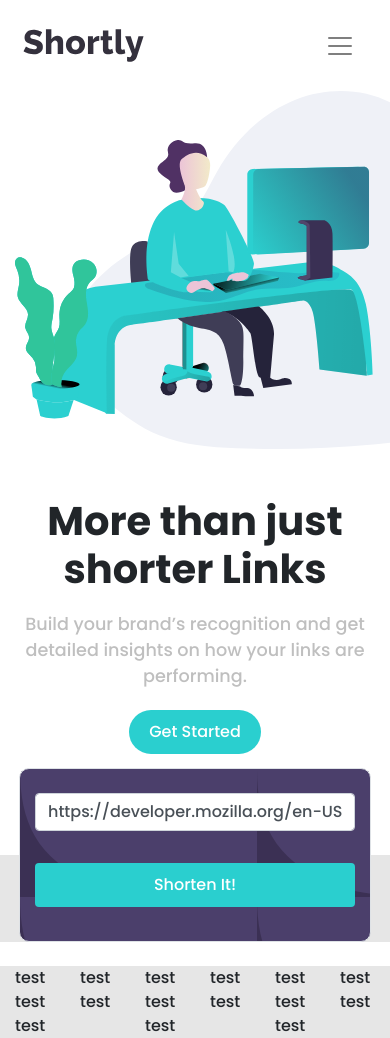
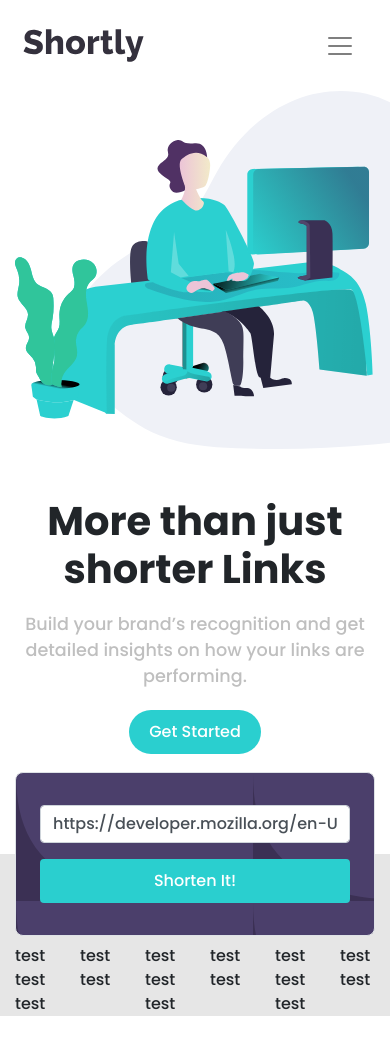
Before and after one commit to MarkusHeine/Frontend-Mentor-Shortly-URL-shortening-API-Challenge, a React (Create React App) app in the folder client/: page / in a window 390 px wide. After the commit the page ends 1016 px from the top, so only its background shows below. Built offline with nearby package versions, Linux system fonts and the light colour scheme.

Commit message:
refactor link input mobile

```diff
--- a/client/src/components/header/header.component.js
+++ b/client/src/components/header/header.component.js
@@ -5,6 +5,8 @@ import { colors } from "../../utils/colors";
 
 const StyledNav = styled.div`
     width: 100%;
+    display: flex;
+    justify-content: center;
 
     .bg-navigation {
         background-color: ${colors.primary.darkViolet};
--- a/client/src/components/info/info.component.js
+++ b/client/src/components/info/info.component.js
@@ -2,13 +2,9 @@ import React from "react";
 import { Container, Row, Col } from "react-bootstrap";
 import InfoImageComponent from "./infoImage.component";
 import InfoTextComponent from "./infoText.component";
-import styled from "styled-components";
-
-const StyledInfo = styled.div``;
 
 const Info = () => {
     return (
-        <StyledInfo>
         <Container>
             <Row className="flex-column-reverse flex-md-row">
                 <Col className="mt-5" xs={12} md={7}>
@@ -19,7 +15,6 @@ const Info = () => {
                 </Col>
             </Row>
         </Container>
-        </StyledInfo>
     );
 };
 
--- a/client/src/components/info/infoText.component.js
+++ b/client/src/components/info/infoText.component.js
@@ -1,23 +1,18 @@
 import React from "react";
-import styled from "styled-components";
 import { Container, Row } from "react-bootstrap";
-
-const StyledText = styled.div``;
 
 const InfoTextComponent = () => {
     return (
-        <StyledText>
         <Container>
             <Row className="d-flex flex-direction-column justify-content-center justify-content-md-start">
                 <h1>More than just shorter Links</h1>
                 <p>
-                        Build your brand’s recognition and get detailed insights
-                        on how your links are performing.
+                    Build your brand’s recognition and get detailed insights on
+                    how your links are performing.
                 </p>
                 <button className="btn-main btn-pill">Get Started</button>
             </Row>
         </Container>
-        </StyledText>
     );
 };
 
--- a/client/src/components/linkShortener/inputField.component.js
+++ b/client/src/components/linkShortener/inputField.component.js
@@ -1,8 +1,29 @@
 import React, { useState, useContext } from "react";
-import { Container, Form, Button } from "react-bootstrap";
+import { Container, Form, Button, Row, Col } from "react-bootstrap";
 import { LinkContext } from "./linkContext.provider";
+import styled from "styled-components";
 
 const uuidv4 = require("uuid/v4");
+
+const StyledInput = styled.div`
+    width: 100%;
+
+    .bg-hard-grey-grad {
+    }
+
+    .bg-img {
+        background-color: hsl(257, 27%, 26%);
+        background-image: url("../../images/bg-shorten-mobile.svg");
+    }
+
+    .border-rounded {
+        border-radius: 0.5rem;
+    }
+
+    .form {
+        display: flex !important;
+    }
+`;
 
 const InputField = () => {
     const [link, setLink] = useState({
@@ -33,27 +54,31 @@ const InputField = () => {
     };
 
     return (
+        <StyledInput>
             <Container>
-            <Form>
-                <Form.Group controlId="linkInput">
+                <Col>
+                    <Row className="justify-content-center py-2 px-4 my-md-5 my-2 mx-md-1 py-md-4 px-md-4 border bg-img border-rounded">
+                        <Form className="w-100">
                             <Form.Control
                                 type="text"
                                 placeholder="Shorten a link here ..."
                                 name="url"
                                 onInput={onChange}
                                 defaultValue={link.url}
+                                className="mt-4 mb-2 mt-md-0 mb-md-"
                             ></Form.Control>
-                </Form.Group>
-            </Form>
-
                             <Button
-                className="btn-main btn-width-100 mt-3 btn-rounded"
+                                className="btn-main btn-width-100 btn-rounded mt-2 mb-4 mt-md-0 mb-md-0"
                                 type="submit"
                                 onClick={handleClick}
                             >
                                 Shorten It!
                             </Button>
+                        </Form>
+                    </Row>
+                </Col>
             </Container>
+        </StyledInput>
     );
 };
 
--- a/client/src/components/linkShortener/linkShortener.component.js
+++ b/client/src/components/linkShortener/linkShortener.component.js
@@ -5,24 +5,11 @@ import InputField from "./inputField.component";
 import LinkDisplay from "./linkDisplay.component";
 import { LinkContext } from "./linkContext.provider";
 
-const StyledShortener = styled.div`
-    .bg-hard-grey-grad {
-        background: linear-gradient(
-            white 0%,
-            white 50%,
-            #e6e6e6 50%,
-            #e6e6e6 100%
-        );
-    }
-
-    .bg-img {
-        background-color: hsl(257, 27%, 26%);
-        background-image: url("../../images/bg-shorten-mobile.svg");
-    }
-
-    .border-rounded {
-        border-radius: 10px;
-    }
+const StyledShortenerInput = styled.div`
+    width: 100vw;
+    display: flex;
+    justify-content: center;
+    background: linear-gradient(white 0%, white 50%, #e6e6e6 50%, #e6e6e6 100%);
 `;
 
 const LinkShortener = () => {
@@ -30,13 +17,26 @@ const LinkShortener = () => {
     const value = useMemo(() => ({ links, setLinks }), [links, setLinks]);
 
     return (
-        <StyledShortener>
-            <Container fluid className="p-0 bg-hard-grey-grad">
-                <Col>
-                    <LinkContext.Provider value={value}>
-                        <Row className="m-1 pt-4 pb-4 mb-4 border bg-img border-rounded">
-                            <InputField></InputField>
-                        </Row>
+        <LinkContext.Provider value={value}>
+            <StyledShortenerInput>
+                <Container>
+                    <Row>
+                        <InputField></InputField>
+                    </Row>
+                    {/* <Row className="">
+                        <Col>
+                            <Row className="w-20 m-1 pt-4 pb-4 mb-4 border bg-img border-rounded">
+                                <Col>
+                                    <InputField></InputField>
+                                </Col>
+                            </Row>
+                        </Col>
+                    </Row> */}
+
+                    {/*
+                        <InputField></InputField>
+                    </Row>
+                    <Row>
                         {links.length > 0 &&
                             links.map(link => (
                                 <LinkDisplay
@@ -44,10 +44,10 @@ const LinkShortener = () => {
                                     link={link.url}
                                 ></LinkDisplay>
                             ))}
-                    </LinkContext.Provider>
-                </Col>
-            </Container>
-        </StyledShortener>
+                    </Row> */}
+                </Container>
+            </StyledShortenerInput>
+        </LinkContext.Provider>
     );
 };
 
--- a/client/src/index.js
+++ b/client/src/index.js
@@ -41,6 +41,10 @@ const Styles = styled.div`
         background-color: #e6e6e6;
     }
 
+    .container {
+        margin: 0 !important;
+    }
+
     a {
         color: white !important;
         font-weight: 700;
@@ -62,6 +66,10 @@ const Styles = styled.div`
     @media (min-width: 720px) {
         .App {
             align-items: center;
+        }
+
+        .btn-width-100 {
+            width: auto;
         }
 
         .btn-main:active {
```
Lines whose indentation alone changed are shown as unchanged.
